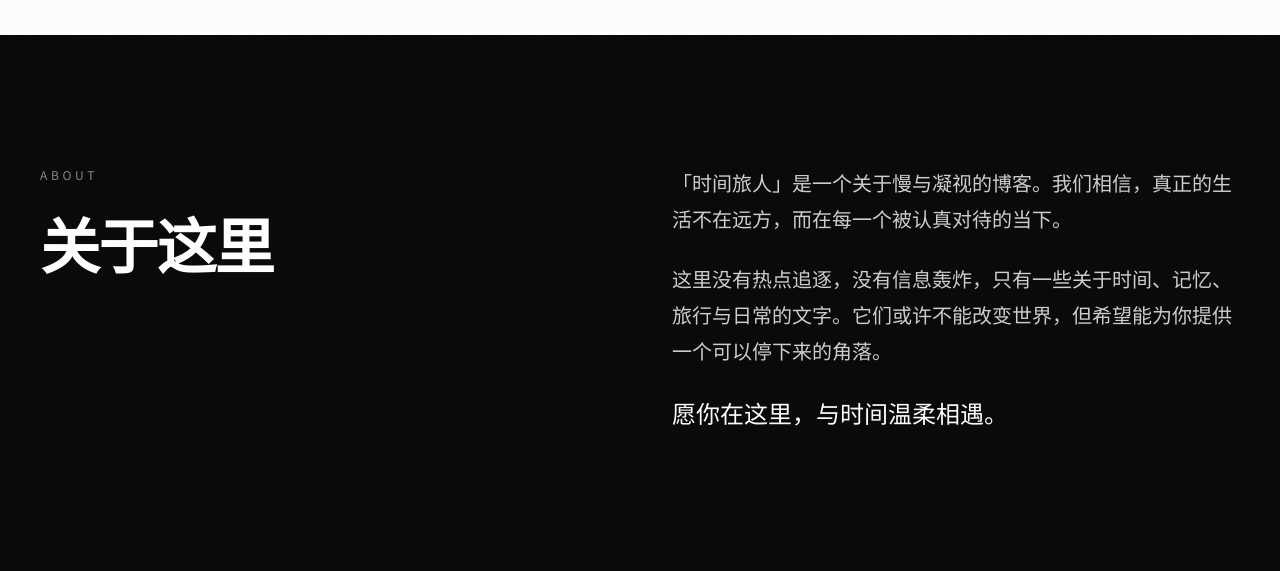
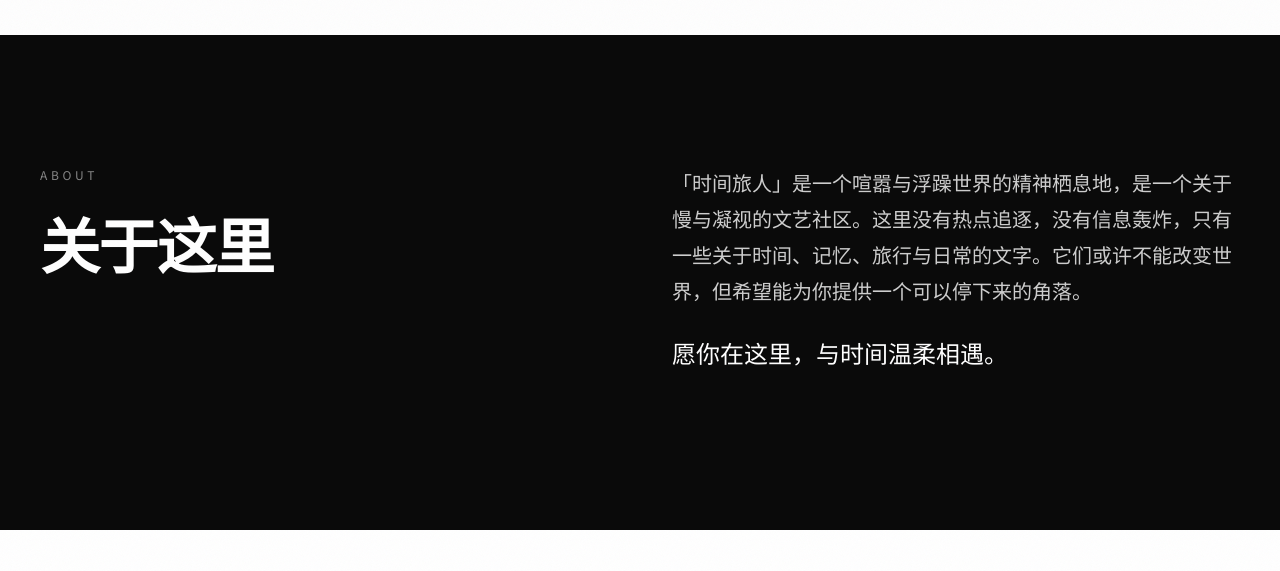
Before and after one commit to qq19557033687-ui/time-traveler, a plain HTML site: page index.html in a window 1280 px wide. Shown: the part 6607-7178 px from the top of the page. Drawn offline with nearby package versions, Linux system fonts and the light colour scheme.

Commit message:
feat: 更新关于这里文案

```diff
--- a/index.html
+++ b/index.html
@@ -91,8 +91,7 @@
         </div>
         <div class="reveal about-right" data-delay="150">
           <div class="about-text">
-            <p>「时间旅人」是一个关于慢与凝视的博客。我们相信，真正的生活不在远方，而在每一个被认真对待的当下。</p>
-            <p>这里没有热点追逐，没有信息轰炸，只有一些关于时间、记忆、旅行与日常的文字。它们或许不能改变世界，但希望能为你提供一个可以停下来的角落。</p>
+            <p>「时间旅人」是一个喧嚣与浮躁世界的精神栖息地，是一个关于慢与凝视的文艺社区。这里没有热点追逐，没有信息轰炸，只有一些关于时间、记忆、旅行与日常的文字。它们或许不能改变世界，但希望能为你提供一个可以停下来的角落。</p>
             <p class="highlight">愿你在这里，与时间温柔相遇。</p>
           </div>
         </div>
```
